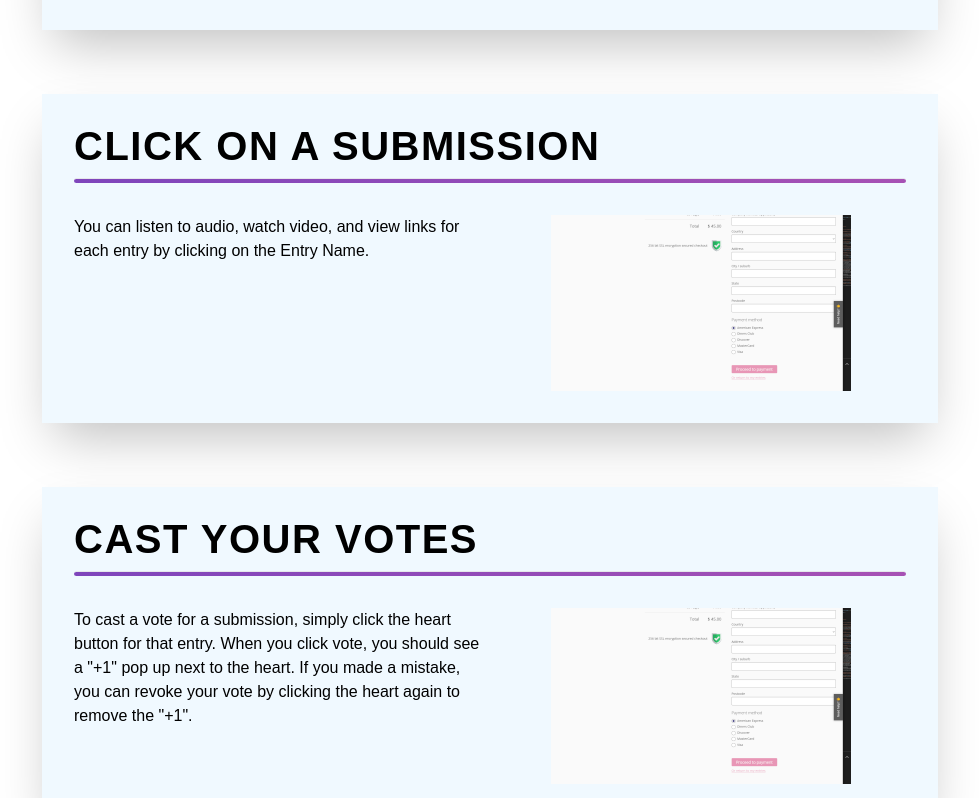
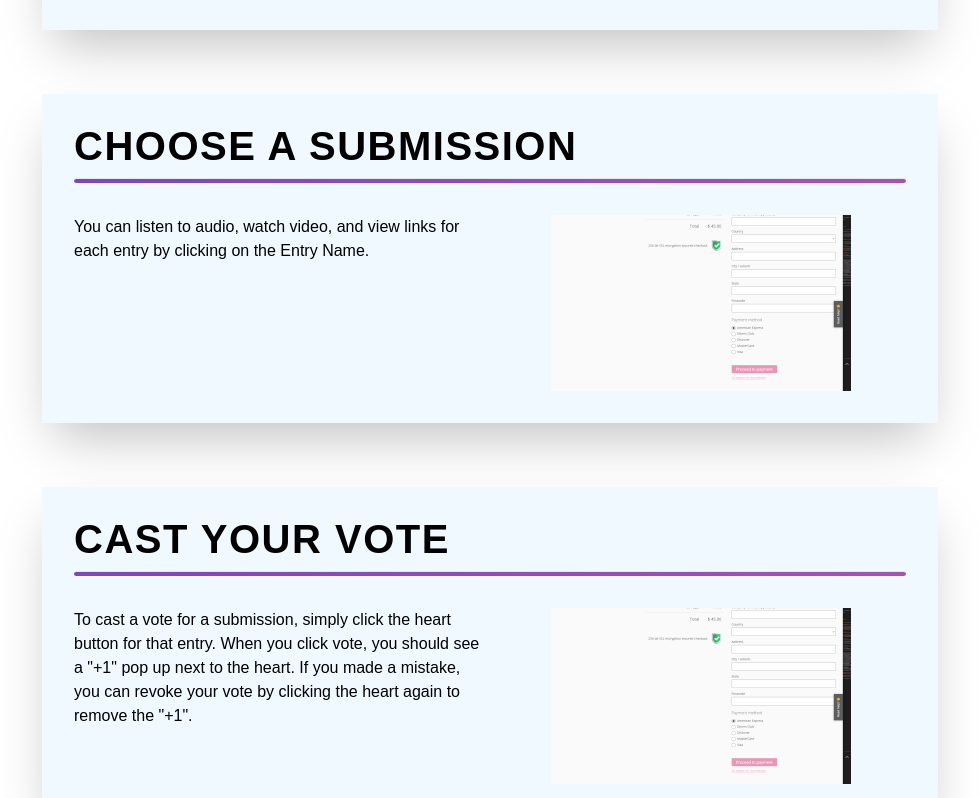
Before and after one commit to a2im/libera, a Next.js app: page /voting in a window 1280 px wide. Shown: the part 1922-2720 px from the top of the page, without its empty margins (150-1129 px from the left). Built offline with nearby package versions, Linux system fonts and the light colour scheme; no server answers; a web font is replaced by a local one.

Commit message:
adjusted language

```diff
--- a/app/voting/page.tsx
+++ b/app/voting/page.tsx
@@ -75,7 +75,7 @@ export default function Voting() {
         <section className='p-8 mx-auto'>
         <div className='max-w-4xl p-8 mx-auto bg-sky-50 shadow-2xl'>
           <h3>
-          Click on a Submission
+          Choose a Submission
           </h3>
           <hr className="mt-3 mb-8 Hrswap"></hr>
           <div className="grid grid-cols-0 md:grid-cols-2 max-w-4xl mx-auto content-center justify-center gap-3">
@@ -91,7 +91,7 @@ export default function Voting() {
         <section className='p-8 mx-auto'>
         <div className='max-w-4xl p-8 mx-auto bg-sky-50 shadow-2xl'>
           <h3>
-          Cast your Votes
+          Cast your Vote
           </h3>
           <hr className="mt-3 mb-8 Hrswap"></hr>
           <div className="grid grid-cols-0 md:grid-cols-2 max-w-4xl mx-auto content-center justify-center gap-3">
@@ -126,7 +126,7 @@ export default function Voting() {
           </div>
           </div>
         </section>
-        <section className='bg-sky-50 flex flex-col md:flex-row mb-10 mx-auto py-20 gap-10'>
+        <section className='bg-sky-50 flex flex-col md:flex-row mb-10 mx-auto py-20 gap-10 p-8'>
           <div className='flex flex-col mx-auto p-4 max-w-lg shadow-2xl'>
             <h3 className="md:mb-6">
               NEED ADDITIONAL HELP?
```
